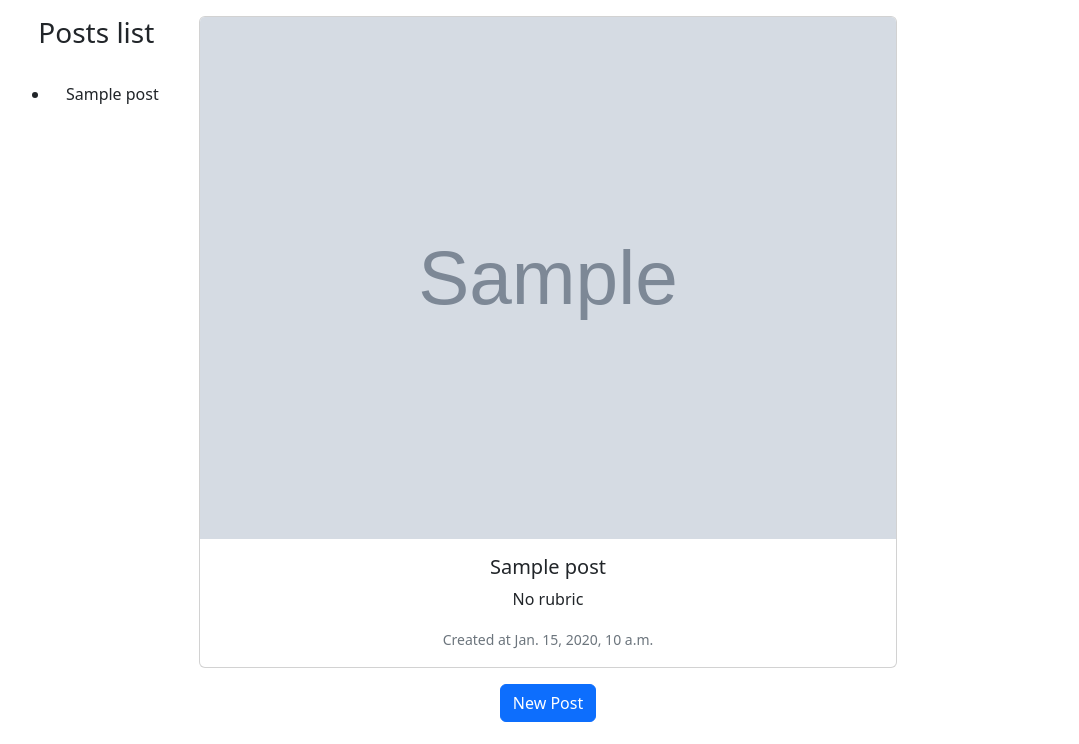
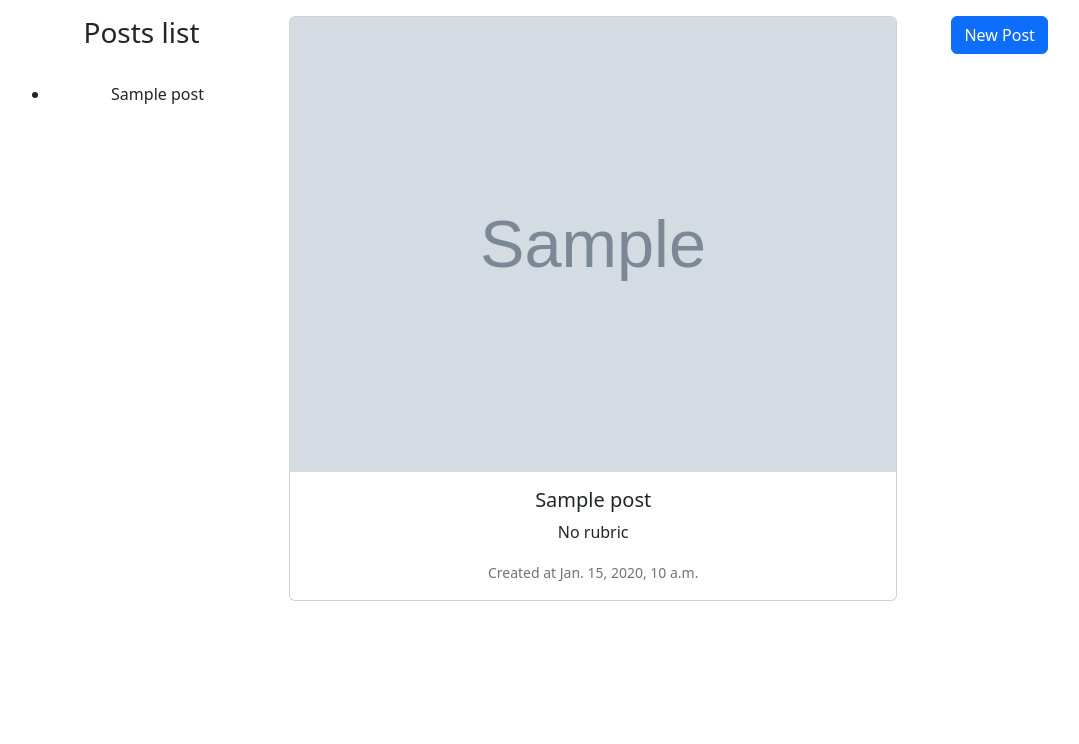
Before and after one commit to CafelatteHere/journal_app, a Django app: page /journal/my_posts/ in a window 1280 px wide. Shown: the part 56-800 px from the top of the page, without its empty margins (92-1171 px from the left). Run offline with Django 4.2, Linux system fonts and the light colour scheme; tables that the repository leaves empty hold one stand-in row (values such as "Sample post"); grey boxes marked "Sample" are stand-in pictures.

Commit message:
edit Posts list template
- fix display issue with post cards overlapping
- fix display issue when "new post" column was displayed below all posts

```diff
--- a/journal_app/journal/templates/journal/my_posts.html
+++ b/journal_app/journal/templates/journal/my_posts.html
@@ -1,9 +1,11 @@
 {% extends 'journal/base.html' %}
 
 {% block content %}
+
 <div class="container text-center">
+
   <div class="row m-3">
-    <div class="col-2">
+    <div class="col-3">
       <h3>Posts list</h3>
       </br>
       <ul>
@@ -12,14 +14,16 @@
         {% endfor %}
         </ul>
     </div>
-    <div class="col-8">
+
+    <div class="col-7">
       {% for post in posts_list %}
       <div class="card mb-3">
         <img src="{{post.image}}" class="card-img-top" alt="post image here">
         <div class="card-body">
           <h5 class="card-title">{{post.title}}</h5>
+
           {% for field in fields %}
-            {% if not field.value == None or not field.value == "" %}
+            {% if not field.value == None and not field.value == "" %}
               <p class="card-text">{{post.text}}</p>
               <p class="card-text">{{post.image}}</p>
               <p class="card-text">{{post.audio}}</p>
@@ -42,12 +46,18 @@
             <a href="{% url 'update_post' post.id %}"><button class="btn btn-primary">Edit</button></a>
             <a href="{% url 'delete_post' post.id %}"><button class="btn btn-primary">Delete</button></a>
           {% endif %}
+        </div>
       </div>
       {% endfor %}
     </div>
-    <div class="col">
-      <a href="{% url 'create_post' %}"><button class="btn btn-primary">New Post</button></a>
+      {% comment %} {% endfor %} {% endcomment %}
+
+    <div class="col-2">
+      <div class="someclass md-12">
+        <a href="{% url 'create_post' %}"><button class="btn btn-primary">New Post</button></a>
+      </div>
     </div>
+
   </div>
 </div>
 
```
